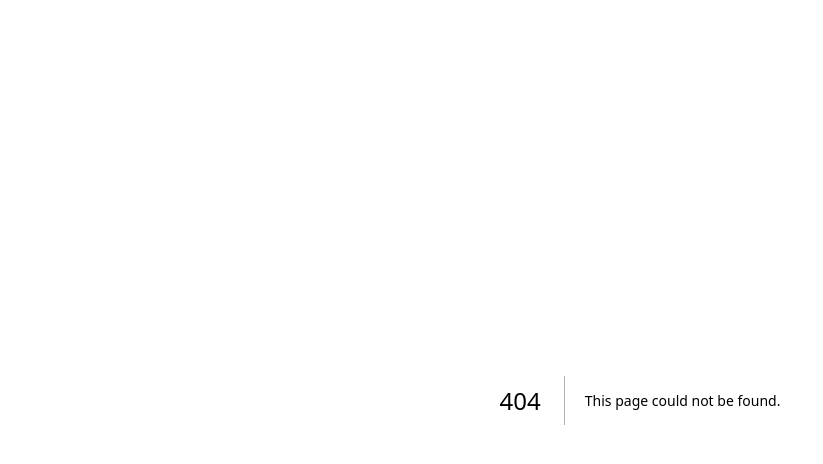
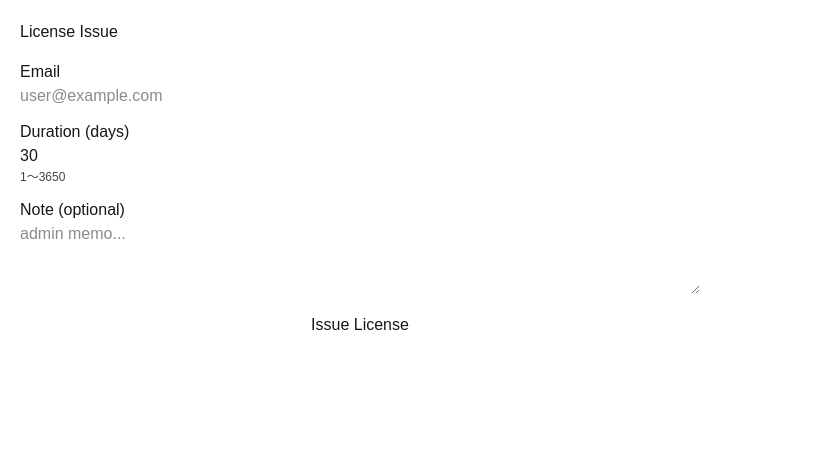
Before and after one commit to yy184292-glitch/vlp-saas, a Next.js app in the folder apps/web/: page /admin/issue in a window 1280 px wide. Before the commit this address had no page. Shown: the top 464 px of the page, without its empty margins (0-823 px from the left). Built offline with nearby package versions, Linux system fonts and the light colour scheme.

Commit message:
Create page.tsx

```diff
--- /dev/null
+++ b/apps/web/app/admin/issue/page.tsx
@@ -0,0 +1,138 @@
+'use client';
+
+import { useMemo, useState } from 'react';
+
+type IssueResponse = {
+  ok: boolean;
+  license_key?: string;
+  expires_at?: string;
+  message?: string;
+};
+
+function isValidEmail(email: string): boolean {
+  // シンプル検証（厳密すぎない）
+  return /^[^\s@]+@[^\s@]+\.[^\s@]+$/.test(email);
+}
+
+export default function AdminIssuePage() {
+  const [email, setEmail] = useState('');
+  const [days, setDays] = useState('30');
+  const [note, setNote] = useState('');
+  const [loading, setLoading] = useState(false);
+  const [result, setResult] = useState<IssueResponse | null>(null);
+
+  const canSubmit = useMemo(() => {
+    const d = Number(days);
+    return isValidEmail(email) && Number.isFinite(d) && d >= 1 && d <= 3650 && !loading;
+  }, [email, days, loading]);
+
+  async function issue() {
+    setResult(null);
+
+    const d = Number(days);
+    if (!isValidEmail(email)) {
+      alert('メール形式が不正');
+      return;
+    }
+    if (!Number.isFinite(d) || d < 1 || d > 3650) {
+      alert('日数は 1〜3650 で指定');
+      return;
+    }
+
+    try {
+      setLoading(true);
+
+      const res = await fetch('/api/admin/issue', {
+        method: 'POST',
+        headers: { 'Content-Type': 'application/json' },
+        body: JSON.stringify({
+          email: email.trim().toLowerCase(),
+          days: d,
+          note: note.trim() || undefined,
+        }),
+      });
+
+      const data = (await res.json().catch(() => ({}))) as IssueResponse;
+
+      if (!res.ok) {
+        setResult({
+          ok: false,
+          message: data?.message || `発行失敗 (${res.status})`,
+        });
+        return;
+      }
+
+      setResult({
+        ok: true,
+        license_key: data.license_key,
+        expires_at: data.expires_at,
+        message: data.message,
+      });
+    } catch (e) {
+      console.error(e);
+      setResult({ ok: false, message: '通信エラー' });
+    } finally {
+      setLoading(false);
+    }
+  }
+
+  return (
+    <div style={{ padding: 20, maxWidth: 720 }}>
+      <h1>License Issue</h1>
+
+      <div style={{ display: 'grid', gap: 12, marginTop: 16 }}>
+        <label>
+          Email
+          <input
+            value={email}
+            onChange={(e) => setEmail(e.target.value)}
+            placeholder="user@example.com"
+            style={{ width: '100%' }}
+          />
+        </label>
+
+        <label>
+          Duration (days)
+          <input
+            value={days}
+            onChange={(e) => setDays(e.target.value)}
+            inputMode="numeric"
+            placeholder="30"
+            style={{ width: '100%' }}
+          />
+          <div style={{ fontSize: 12, opacity: 0.8 }}>1〜3650</div>
+        </label>
+
+        <label>
+          Note (optional)
+          <textarea
+            value={note}
+            onChange={(e) => setNote(e.target.value)}
+            placeholder="admin memo..."
+            rows={3}
+            style={{ width: '100%' }}
+          />
+        </label>
+
+        <button onClick={issue} disabled={!canSubmit}>
+          {loading ? 'Issuing...' : 'Issue License'}
+        </button>
+
+        {result && (
+          <div style={{ padding: 12, border: '1px solid #ddd' }}>
+            <div>
+              Status: <b>{result.ok ? 'OK' : 'NG'}</b>
+            </div>
+            {result.message && <div>{result.message}</div>}
+            {result.license_key && (
+              <div style={{ marginTop: 8 }}>
+                License Key: <code>{result.license_key}</code>
+              </div>
+            )}
+            {result.expires_at && <div>Expires: {result.expires_at}</div>}
+          </div>
+        )}
+      </div>
+    </div>
+  );
+}
```
